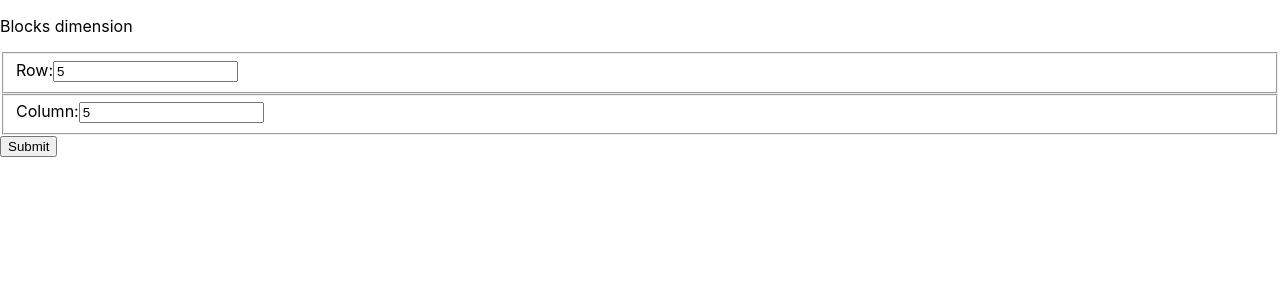
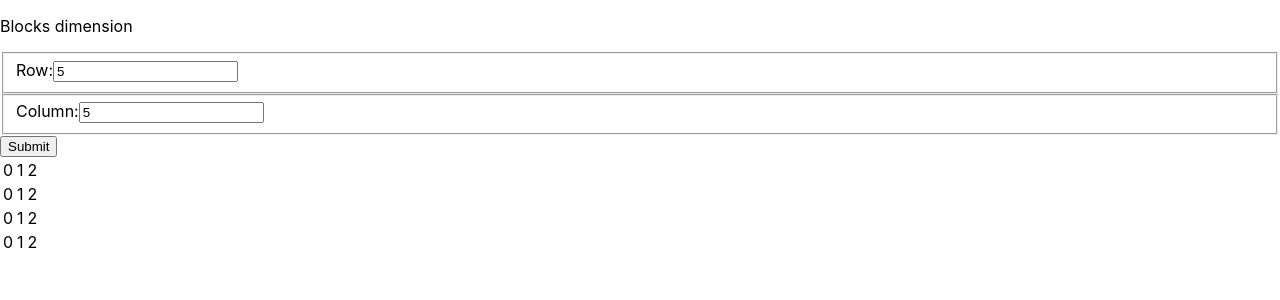
Before and after one commit to farzadrabiee/blocks, a React (Create React App) app: page / in a window 1280 px wide. Both pictures are taken after typing "5", "5" into the empty fields and a click on the button "Submit". Shown: the top 300 px of the page. Built offline with nearby package versions, Linux system fonts and the light colour scheme.

Commit message:
Create a static table

```diff
--- a/src/components/InputDimension.tsx
+++ b/src/components/InputDimension.tsx
@@ -1,21 +1,17 @@
 import React, {useState} from 'react';
 import Validator from 'validator';
 import DrawTable from "./table/DrawTable";
-import {Col, Row} from "./table/CellTypes";
+import {IRowCol} from "./table/IRowCol";
 
 const InputDimension = () => {
     const [rowValue, setRowValue] = useState(-1);
     const [colValue, setColValue] = useState(-1);
-    const [error, setError] = useState(false);
-    const tempRow: Array<Row> = [
-        {row: 0},
-        {row: 1}
-    ]
-
-    const tempCol: Array<Col> = [
-        {col: 0},
-        {col: 1}
-    ]
+    const [error, setError] = useState(true);
+    const tempRowCol: IRowCol =
+        {
+            row: 4,
+            col: 3
+        }
 
     const handleSubmit = (event: React.FormEvent<any>) => {
         event.preventDefault();
@@ -54,7 +50,7 @@ const InputDimension = () => {
                         className={"m-2 p-2 font-bold border border-sky-500 rounded-none hover:rounded-lg"}>Submit
                 </button>
             </form>
-            { !error && rowValue && colValue && <DrawTable row={tempRow} col={tempCol}/>}
+            { !error && <DrawTable rowCol={tempRowCol}/>}
         </div>
     );
 }
--- a/src/components/table/DrawTable.tsx
+++ b/src/components/table/DrawTable.tsx
@@ -1,13 +1,13 @@
 import React from 'react';
 import TableRows from "./TableRows";
-import {Col, Row} from "./CellTypes";
+import {IRowCol} from "./IRowCol";
 
-const DrawTable = ({row}: { row: Array<Row> }, {col}: { col: Array<Col> }) => {
+const DrawTable = ({rowCol}: { rowCol: IRowCol }) => {
     return (
         <>
             <table className={"table-fixed shadow-lg bg-white"}>
                 <tbody>
-                <TableRows row={row} col={col}></TableRows>
+                <TableRows rowCol={rowCol} />
                 </tbody>
             </table>
         </>
--- /dev/null
+++ b/src/components/table/IRowCol.tsx
@@ -0,0 +1,4 @@
+export interface IRowCol {
+    row: number,
+    col: number
+}
--- a/src/components/table/TableCols.tsx
+++ b/src/components/table/TableCols.tsx
@@ -1,16 +1,20 @@
 import React from 'react';
-import {Col, Row} from "./CellTypes";
-const TableRows = ({col}: { col: Array<Col> }) => {
+import {IRowCol} from "./IRowCol";
+
+const TableCols = ({rowCol}: { rowCol: IRowCol }) => {
+    const cols: Array<number> = [];
+    for (let i = 0; i < rowCol.col; i++)
+        cols.push(i);
+
     return (
         <>
             {
-                col.map(c => {
-                        <td key={c.col} className="text-xl p-1.5 border-4 border-amber-600">{c.col}</td>
-                    }
+                cols.map(c =>
+                    <td key={c} className="text-l p-4 border-2 border-amber-600">{c}</td>
                 )
             }
         </>
     )
 }
 
-export default TableRows;
+export default TableCols;
--- a/src/components/table/TableRows.tsx
+++ b/src/components/table/TableRows.tsx
@@ -1,16 +1,19 @@
 import React from 'react';
-import {Col, Row} from "./CellTypes";
+import {IRowCol} from "./IRowCol";
 import TableCols from "./TableCols";
 
-const TableRows = ({row}: { row: Array<Row> }, {col}: { col: Array<Col> }) => {
+const TableRows = ({rowCol}: { rowCol: IRowCol }) => {
+    const rows: Array<number> = [];
+    for (let i = 0; i < rowCol.row; i++)
+        rows.push(i);
+
     return (
         <>
             {
-                row.map(r => {
-                        <tr key={r.row} className="text-xl p-1.5 border-4 border-amber-600">
-                            <TableCols col={col}></TableCols>
-                        </tr>
-                    }
+                rows.map(r =>
+                    <tr key={r}>
+                        <TableCols rowCol={rowCol}/>
+                    </tr>
                 )
             }
         </>
```
Also changed, not shown: src/components/table/CellTypes.ts (deleted, +0 -7 lines).
